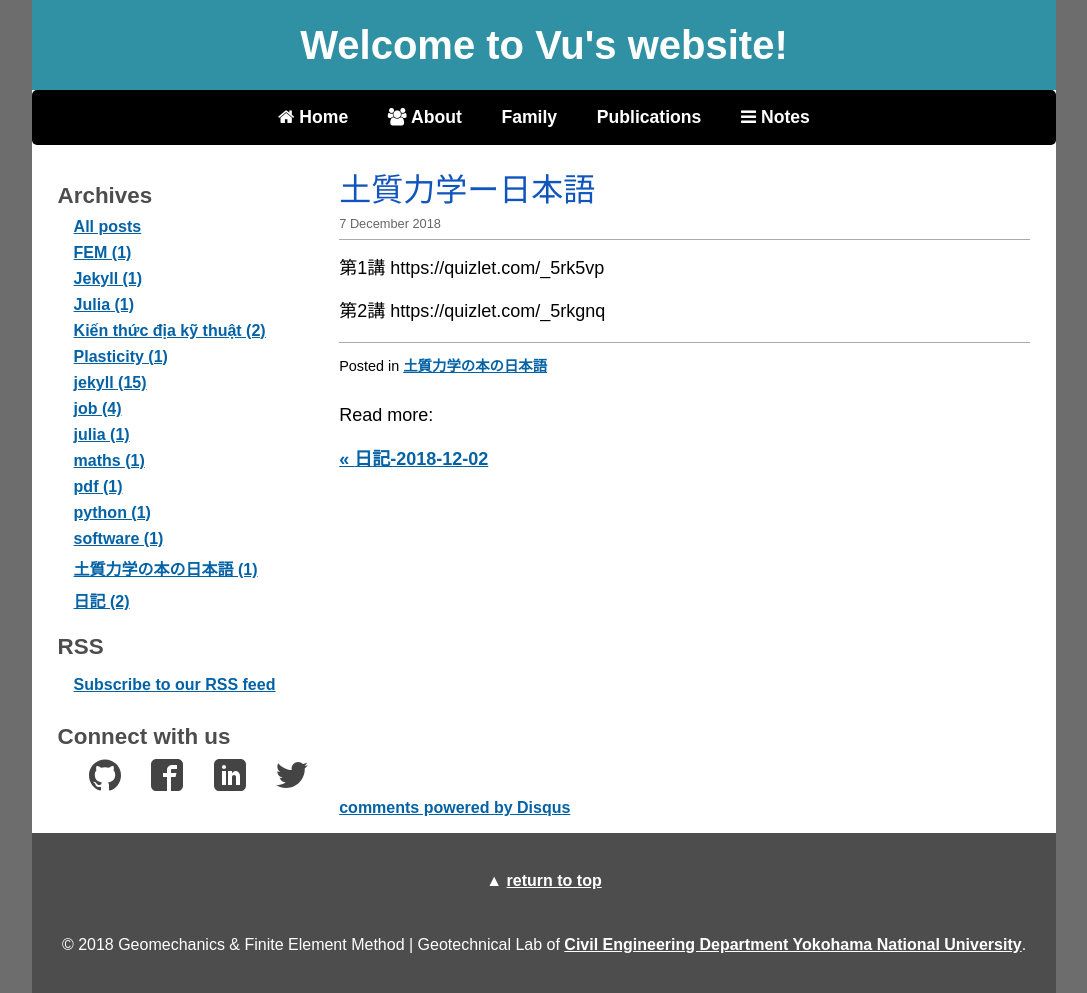
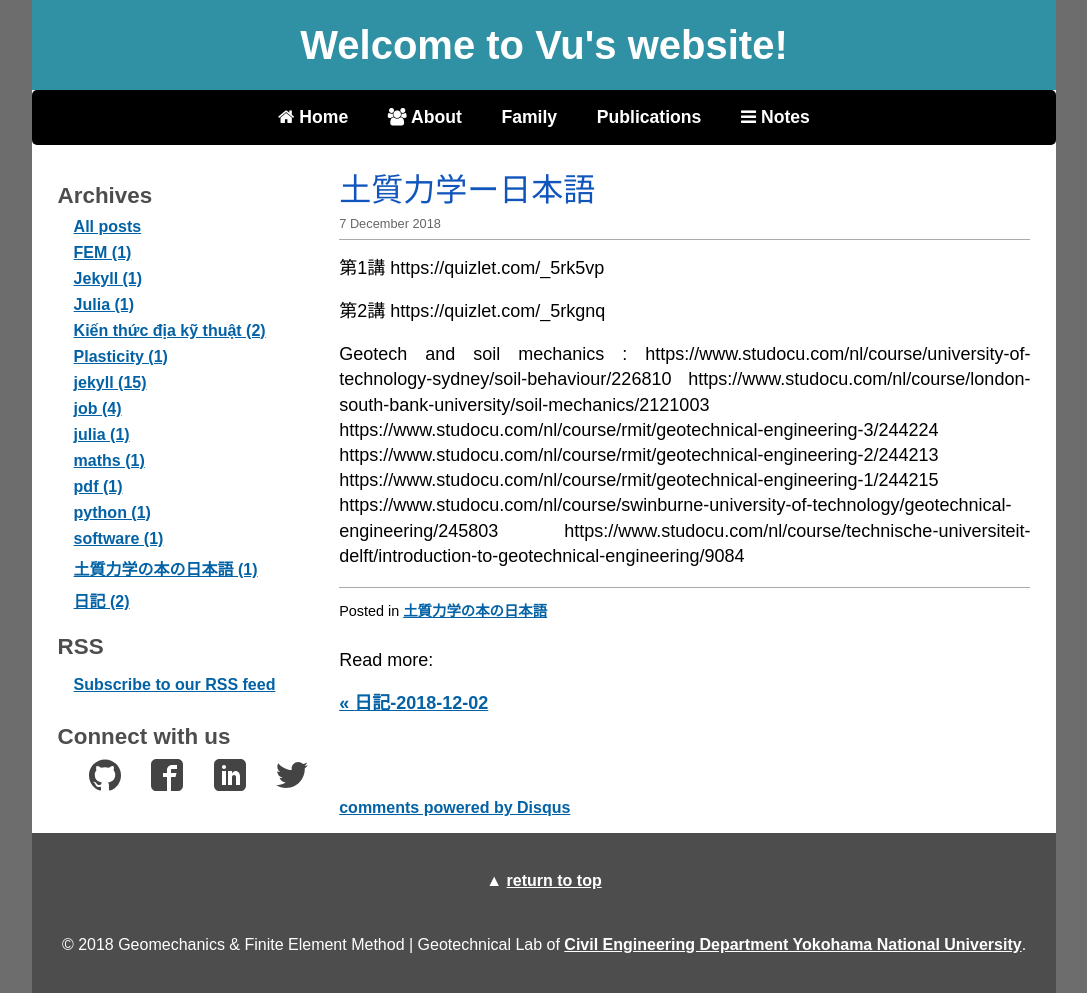
Before and after one commit to quangvunp/geomechanics, a Jekyll site: the page built from _posts/2018-12-07-日本語.md, in a window 1280 px wide. Shown: the whole page, without its empty margins (96-1183 px from the left). Built offline with Jekyll 4.4.1, drawn with Linux system fonts in a browser that asks for light colours; comment, search, counter and statistics services are not loaded.

Commit message:
Update 2018-12-07-日本語.md

```diff
--- a/_posts/2018-12-07-日本語.md
+++ b/_posts/2018-12-07-日本語.md
@@ -10,3 +10,15 @@ https://quizlet.com/_5rk5vp
 
 第2講
 https://quizlet.com/_5rkgnq
+
+
+
+
+Geotech and soil mechanics :
+https://www.studocu.com/nl/course/university-of-technology-sydney/soil-behaviour/226810
+https://www.studocu.com/nl/course/london-south-bank-university/soil-mechanics/2121003
+https://www.studocu.com/nl/course/rmit/geotechnical-engineering-3/244224
+https://www.studocu.com/nl/course/rmit/geotechnical-engineering-2/244213
+https://www.studocu.com/nl/course/rmit/geotechnical-engineering-1/244215
+https://www.studocu.com/nl/course/swinburne-university-of-technology/geotechnical-engineering/245803
+https://www.studocu.com/nl/course/technische-universiteit-delft/introduction-to-geotechnical-engineering/9084
```
